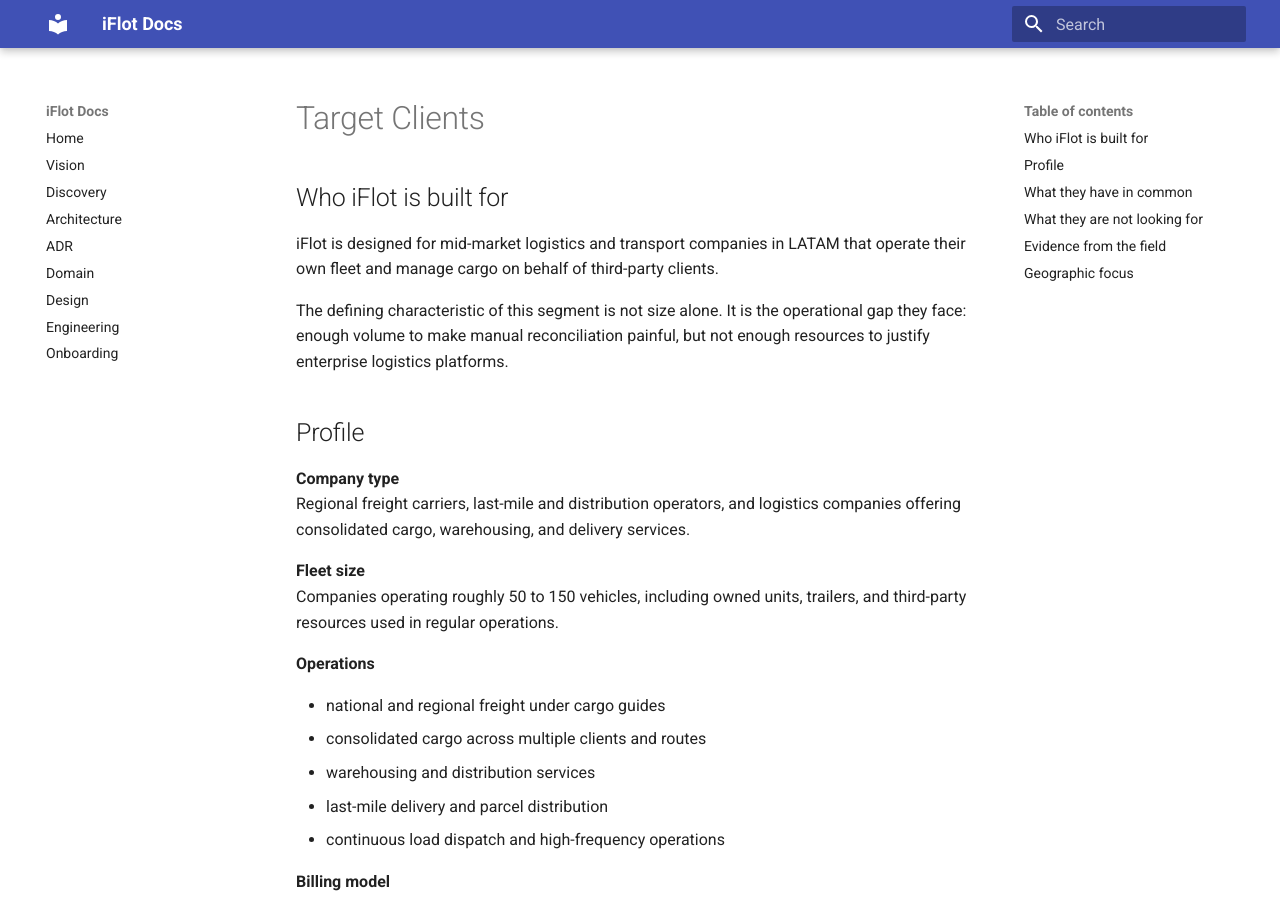
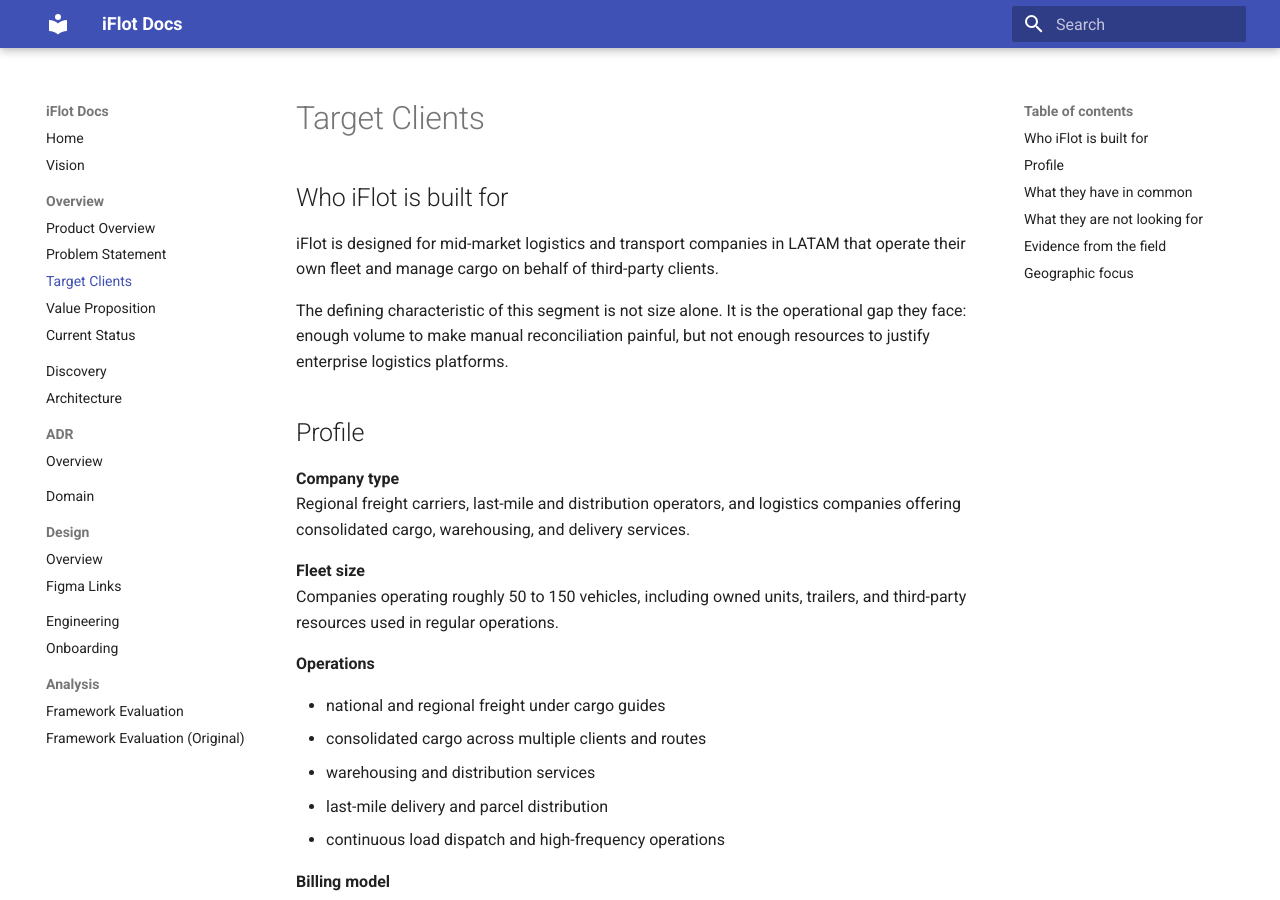
Before and after one commit to karepanda/iflot-docs, an MkDocs documentation site: the page built from docs/overview/target-clients.md, in a window 1280 px wide and 900 px high. Built offline with MkDocs 1.6.1 and Material for MkDocs 9.7.7, drawn with Linux system fonts in a browser that asks for light colours.

Commit message:
docs: update mkdocs nav to include overview and analysis sections, fix mermaid rendering

```diff
--- a/mkdocs.yml
+++ b/mkdocs.yml
@@ -1,15 +1,56 @@
 site_name: iFlot Docs
+site_description: Central documentation for the iFlot project
 
 theme:
   name: material
+  features:
+    - navigation.sections
+    - navigation.expand
+    - search.highlight
+    - content.code.copy
 
 nav:
   - Home: index.md
+
   - Vision: vision/index.md
+
+  - Overview:
+      - Product Overview: overview/product-overview.md
+      - Problem Statement: overview/problem-statement.md
+      - Target Clients: overview/target-clients.md
+      - Value Proposition: overview/value-proposition.md
+      - Current Status: overview/current-status.md
+
   - Discovery: discovery/index.md
+
   - Architecture: architecture/index.md
-  - ADR: adr/index.md
+
+  - ADR:
+      - Overview: adr/index.md
+
   - Domain: domain/index.md
-  - Design: design/index.md
+
+  - Design:
+      - Overview: design/index.md
+      - Figma Links: design/figma-links.md
+
   - Engineering: engineering/index.md
+
   - Onboarding: onboarding/index.md
+
+  - Analysis:
+      - Framework Evaluation: analysis/frontend-framework-evaluation.md
+      - Framework Evaluation (Original): analysis/frontend-framework-analysis-v1.md
+
+plugins:
+  - search
+
+markdown_extensions:
+  - pymdownx.superfences:
+      custom_fences:
+        - name: mermaid
+          class: mermaid
+          format: !!python/name:pymdownx.superfences.fence_code_format
+  - tables
+  - toc:
+      permalink: true
```
